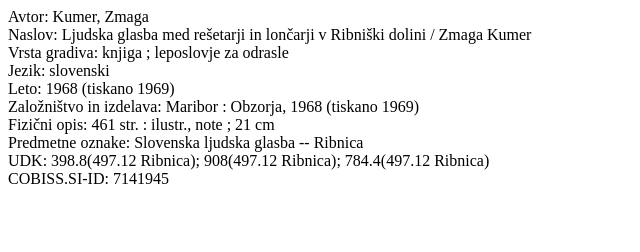
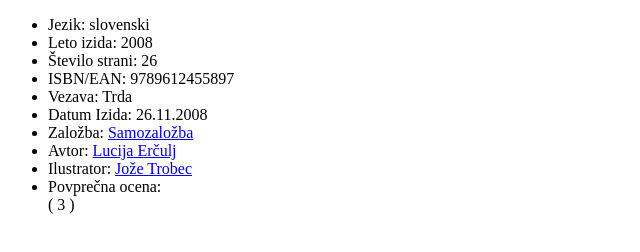
Before and after one commit to prmejc/good-reads, a plain HTML site: page index.html in a window 1280 px wide. Shown: the whole page, without its empty margins (0-640 px from the left). Drawn offline with Linux system fonts and the light colour scheme.

Commit message:
Random book added

```diff
--- a/index.html
+++ b/index.html
@@ -1,15 +1,106 @@
 <!DOCTYPE html>
 <html>
     <body>
-Avtor: Kumer, Zmaga </br>
-Naslov: Ljudska glasba med rešetarji in lončarji v Ribniški dolini / Zmaga Kumer </br>
-Vrsta gradiva: knjiga ; leposlovje za odrasle </br>
-Jezik: slovenski </br>
-Leto: 1968 (tiskano 1969) </br>
-Založništvo in izdelava: Maribor : Obzorja, 1968 (tiskano 1969) </br>
-Fizični opis: 461 str. : ilustr., note ; 21 cm </br>
-Predmetne oznake: Slovenska ljudska glasba -- Ribnica </br>
-UDK: 398.8(497.12 Ribnica); 908(497.12 Ribnica); 784.4(497.12 Ribnica) </br>
-COBISS.SI-ID: 7141945 </br>
+        <ul class="pdpProductAtributes">
+
+            <li>
+                <span id="descAttributeName_1_12_-2018_3074457345618262070">
+                    Jezik:
+                </span>
+
+                <span id="descAttributeValue_1_12_-2018_3074457345618262070">slovenski</span>
+            </li>
+
+            <li>
+                <span id="descAttributeName_2_12_-2018_3074457345618262070">
+                    Leto izida:
+                </span>
+
+                <span id="descAttributeValue_2_12_-2018_3074457345618262070">2008</span>
+            </li>
+
+            <li>
+                <span id="descAttributeName_3_12_-2018_3074457345618262070">
+                    Število strani:
+                </span>
+
+                <span id="descAttributeValue_3_12_-2018_3074457345618262070">26</span>
+            </li>
+
+            <li>
+                <span id="descAttributeName_4_12_-2018_3074457345618262070">
+                    ISBN/EAN:
+                </span>
+
+                <span id="descAttributeValue_4_12_-2018_3074457345618262070">9789612455897</span>
+            </li>
+
+            <li>
+                <span id="descAttributeName_5_12_-2018_3074457345618262070">
+                    Vezava:
+                </span>
+
+                <span id="descAttributeValue_5_12_-2018_3074457345618262070">Trda</span>
+            </li>
+
+            <li>
+                <span id="descAttributeName_6_12_-2018_3074457345618262070">
+                    Datum Izida:
+                </span>
+
+                <span id="descAttributeValue_6_12_-2018_3074457345618262070">26.11.2008</span>
+            </li>
+
+        <li>
+            <span id="descAttributeNameLink_1_12_-2018_3074457345618262070">
+                Založba:
+            </span>
+
+                <a href="https://www.emka.si/webapp/wcs/stores/servlet/sl/emkasi/samozalozba-1730">Samozaložba</a>
+        </li>
+
+        <li>
+            <span id="descAttributeNameLink_2_12_-2018_3074457345618262070">
+                Avtor:
+            </span>
+
+                <a href="https://www.emka.si/webapp/wcs/stores/servlet/sl/emkasi/lucija-erculj-56453">Lucija Erčulj</a>
+        </li>
+
+        <li>
+            <span id="descAttributeNameLink_5_12_-2018_3074457345618262070">
+                Ilustrator:
+            </span>
+
+                <a href="https://www.emka.si/webapp/wcs/stores/servlet/sl/emkasi/joze-trobec-56456">Jože Trobec</a>
+        </li>
+
+    <li>
+        <span>Povprečna ocena:</span>
+        <!-- Begin MKRatingsWidget_Data.jsp --><!-- End MKRatingsWidget_Data.jsp -->
+
+<div class="reviewsPreview">
+<div class="stars">
+
+    <div class="star star-active"></div>
+    <div class="star star-active"></div>
+    <div class="star star-active"></div>
+    <div class="star star-active"></div>
+    <div class="star star-active"></div>
+
+<input type="hidden" id="MKRatingForm_ProductId" name="MKRatingForm_ProductId" value="3074457345616691480" autocomplete="off">
+</div>
+
+<span class="ratingCount">(
+
+        <span>3</span>
+
+)</span>
+
+
+</div>
+
+    </li>
+</ul>
     </body>
 </html>
```
